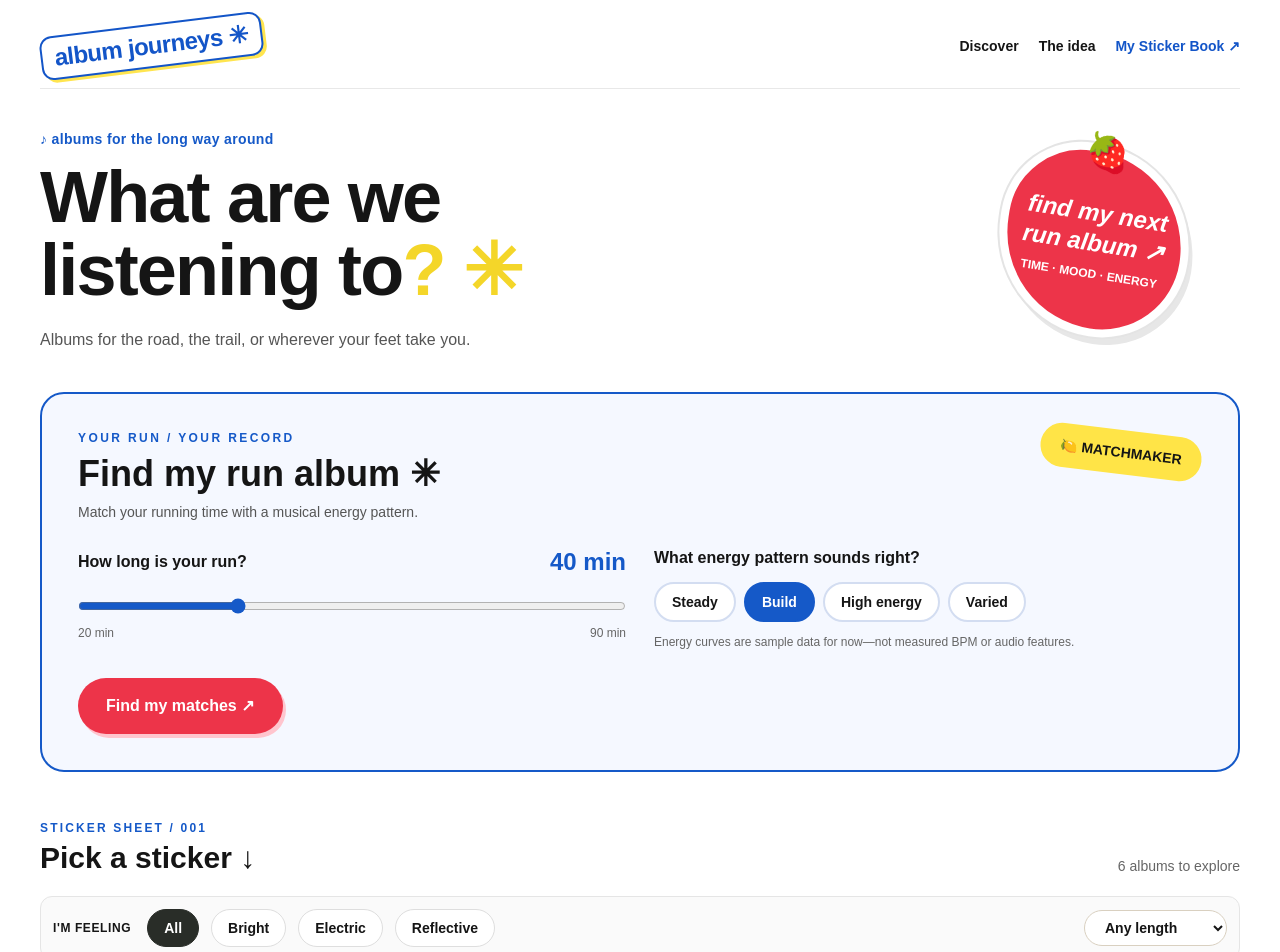
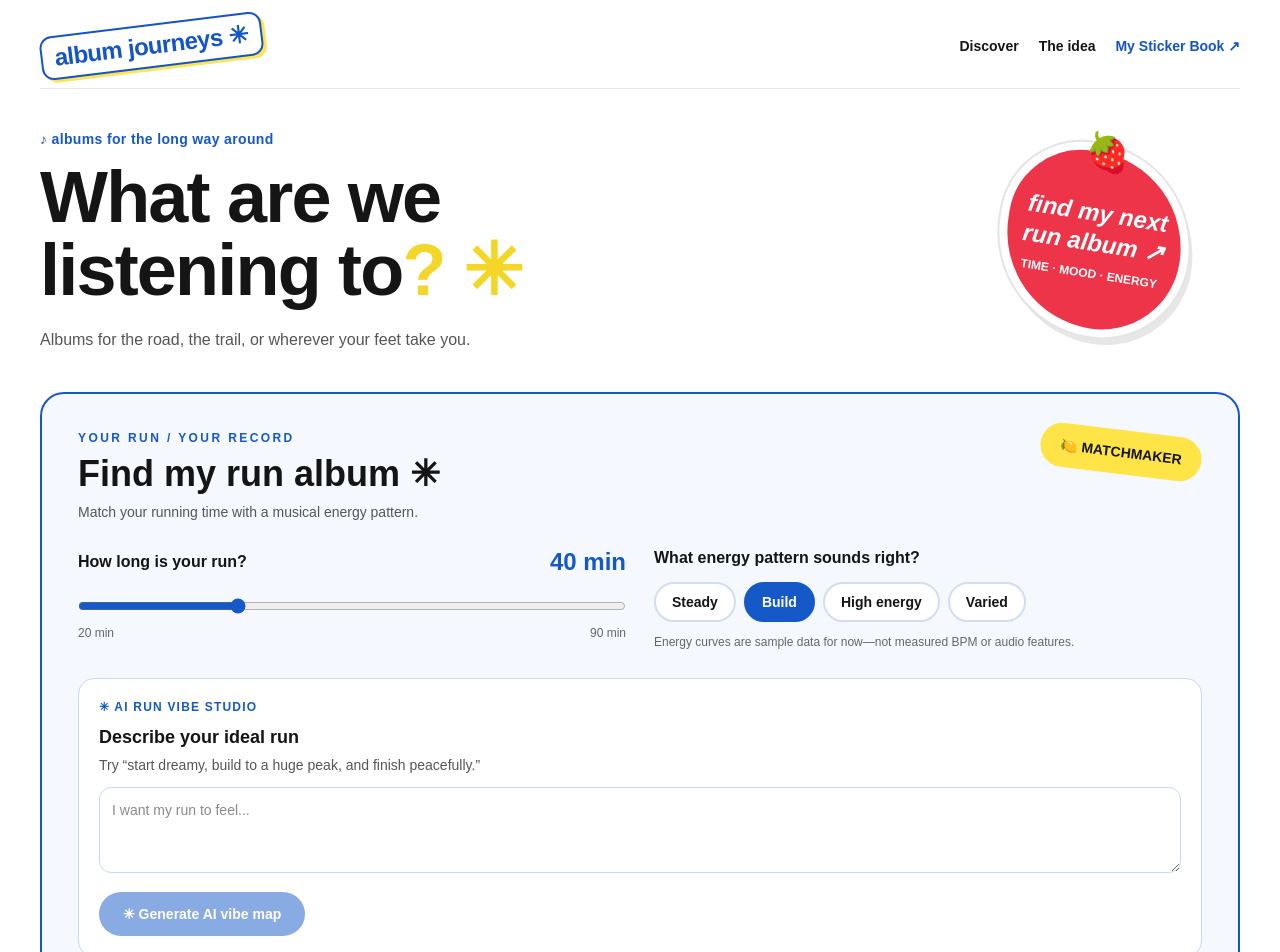
Before and after one commit to audreachen/assignment1, a Next.js app: page /journey in a window 1280 px wide. Shown: the top 952 px of the page. Built offline with nearby package versions, Linux system fonts and the light colour scheme.

Commit message:
Add Gemini run vibe studio interface

```diff
--- a/app/journey/page.tsx
+++ b/app/journey/page.tsx
@@ -29,6 +29,31 @@ export default function JourneyPage() {
   const [runMinutes, setRunMinutes] = useState(40);
   const [pattern, setPattern] = useState("Build");
   const [showMatches, setShowMatches] = useState(false);
+  const [vibePrompt, setVibePrompt] = useState("");
+  const [vibeResult, setVibeResult] = useState<{ title: string; description: string; energy: number[] } | null>(null);
+  const [vibeLoading, setVibeLoading] = useState(false);
+  const [vibeError, setVibeError] = useState("");
+  async function generateVibe() {
+    if (!vibePrompt.trim() || vibeLoading) return;
+    setVibeLoading(true);
+    setVibeError("");
+    setVibeResult(null);
+    try {
+      const response = await fetch("/api/journey/run-vibe", {
+        method: "POST",
+        headers: { "Content-Type": "application/json" },
+        body: JSON.stringify({ description: vibePrompt, minutes: runMinutes })
+      });
+      const result = await response.json();
+      if (!response.ok) throw new Error(result.error || "Generation failed.");
+      setVibeResult(result);
+    } catch (error) {
+      setVibeError(error instanceof Error ? error.message : "Generation failed.");
+    } finally {
+      setVibeLoading(false);
+    }
+  }
+
   const patterns = ["Steady", "Build", "High energy", "Varied"];
   const ranked = useMemo(() => albums.map(album => {
     const avg = album.energy.reduce((a,b)=>a+b,0)/album.energy.length;
@@ -55,6 +80,15 @@ export default function JourneyPage() {
         <div className="mb-6 flex flex-wrap items-start justify-between gap-3"><div><p className="text-xs font-black uppercase tracking-[0.2em] text-[#1559c8]">YOUR RUN / YOUR RECORD</p><h2 className="mt-2 text-3xl font-black md:text-4xl">Find my run album ✳</h2><p className="mt-2 text-sm text-[#555]">Match your running time with a musical energy pattern.</p></div><span className="rotate-[7deg] rounded-full bg-[#ffe447] px-5 py-3 text-sm font-black">🍋 MATCHMAKER</span></div>
         <div className="grid gap-7 md:grid-cols-2"><div><label htmlFor="run-length" className="flex items-center justify-between font-bold"><span>How long is your run?</span><span className="text-2xl text-[#1559c8]">{runMinutes} min</span></label><input id="run-length" type="range" min="20" max="90" step="5" value={runMinutes} onChange={e=>{setRunMinutes(Number(e.target.value));setShowMatches(false);}} className="mt-5 w-full accent-[#1559c8]"/><div className="mt-1 flex justify-between text-xs text-[#666]"><span>20 min</span><span>90 min</span></div></div>
         <div><p className="mb-3 font-bold">What energy pattern sounds right?</p><div className="flex flex-wrap gap-2">{patterns.map(v=><button key={v} type="button" aria-pressed={pattern===v} onClick={()=>{setPattern(v);setShowMatches(false);}} className={`rounded-full border-2 px-4 py-2 text-sm font-bold transition ${pattern===v?"border-[#1559c8] bg-[#1559c8] text-white":"border-[#d3ddf1] bg-white hover:border-[#1559c8]"}`}>{v}</button>)}</div><p className="mt-3 text-xs text-[#666]">Energy curves are sample data for now—not measured BPM or audio features.</p></div></div>
+        <div className="mt-7 rounded-2xl border border-[#c9d8f3] bg-white p-5">
+          <p className="text-xs font-black uppercase tracking-widest text-[#1559c8]">✳ AI RUN VIBE STUDIO</p>
+          <label htmlFor="vibe-prompt" className="mt-2 block text-lg font-black">Describe your ideal run</label>
+          <p className="mt-1 text-sm text-[#555]">Try “start dreamy, build to a huge peak, and finish peacefully.”</p>
+          <textarea id="vibe-prompt" maxLength={500} rows={3} value={vibePrompt} onChange={e=>setVibePrompt(e.target.value)} placeholder="I want my run to feel..." className="mt-3 w-full rounded-xl border border-[#c9d8f3] p-3 text-sm" />
+          <button type="button" disabled={vibeLoading || !vibePrompt.trim()} onClick={generateVibe} className="mt-3 rounded-full bg-[#1559c8] px-6 py-3 text-sm font-black text-white disabled:opacity-50">{vibeLoading ? "Generating your map…" : "✳ Generate AI vibe map"}</button>
+          {vibeError && <p role="alert" className="mt-3 text-sm text-red-700">{vibeError}</p>}
+          {vibeResult && <div className="mt-5 rounded-xl bg-[#fff9e8] p-4" aria-live="polite"><h3 className="text-xl font-black">{vibeResult.title}</h3><p className="mt-1 text-sm text-[#555]">{vibeResult.description}</p><EnergyMap values={vibeResult.energy} accent="#ed3449"/><p className="text-xs text-[#666]">AI-generated illustrative energy · not actual audio analysis</p></div>}
+        </div>
         <button type="button" onClick={()=>setShowMatches(true)} className="mt-7 rounded-full bg-[#ed3449] px-7 py-4 text-base font-black text-white shadow-[3px_4px_0_#ffc5ce] transition hover:-translate-y-0.5">Find my matches ↗</button>
         {showMatches&&<div aria-live="polite" className="mt-8 border-t border-[#d7e0f1] pt-6"><h3 className="text-xl font-black">Your top three album matches ↓</h3><p className="mt-1 text-sm text-[#555]">Ranked by run-length proximity and your chosen illustrative energy pattern.</p><div className="mt-4 grid gap-3 md:grid-cols-3">{ranked.map(({album,difference},i)=><div key={album.title} className="rounded-xl border border-[#e2e7f1] bg-white p-4"><p className="text-xs font-black uppercase tracking-widest text-[#1559c8]">MATCH 0{i+1}</p><p className="mt-2 text-lg font-black">{album.title}</p><p className="text-sm text-[#555]">{album.artist}</p><p className="mt-2 text-xs font-semibold">{album.minutes} min · {difference===0?"Exact duration":difference>0?`${difference} min longer`:`${Math.abs(difference)} min shorter`}</p><EnergyMap values={album.energy} accent="#1559c8"/>{album.title==="Jubilee"?<Link href="/journey/jubilee" className="text-sm font-black text-[#1559c8] underline">Explore & listen ↗</Link>:<button type="button" onClick={()=>setSelected(album)} className="text-sm font-black text-[#1559c8] underline">Preview journey ↗</button>}</div>)}</div></div>}
       </section>
```
